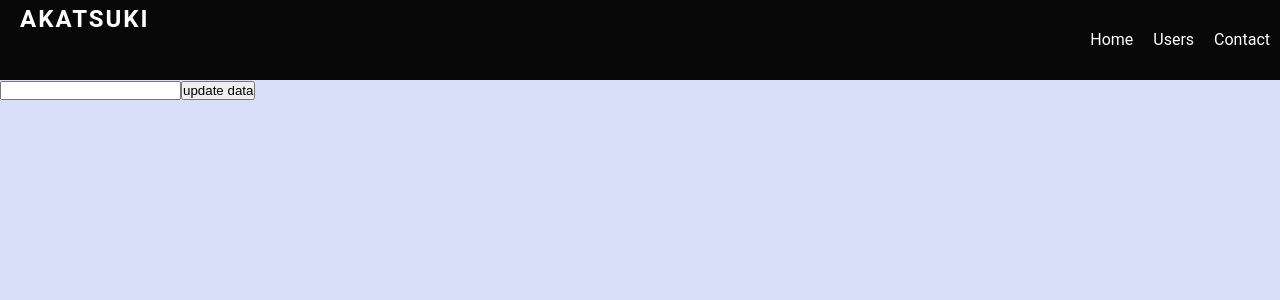
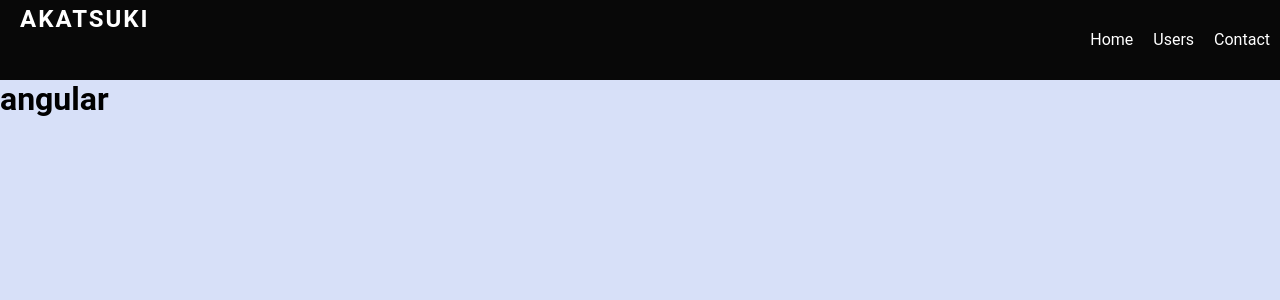
Before and after one commit to Piyushjar/angular, an Angular app: page / in a window 1280 px wide. Shown: the top 300 px of the page. Built offline with nearby package versions, Linux system fonts and the light colour scheme.

Commit message:
two way binding

```diff
--- a/src/app/app.component.html
+++ b/src/app/app.component.html
@@ -1,13 +1,24 @@
 <app-navbar> </app-navbar>
-<h1>{{ data }}</h1>
-<app-contact (updateDataEvent)="updateData($event)"></app-contact>
+<h1>{{ title }}</h1>
+
+<router-outlet></router-outlet>
+
+<!-- pipes -->
+<!-- <h1>{{ title | uppercase }}</h1>
+<h2>{{ date | date: "fullDate" }}</h2> -->
+
+<!-- two way binding -->
+<!-- <input type="text" [(ngModel)]="title" /> -->
+
+<!-- child to parent -->
+<!-- <app-contact (updateDataEvent)="updateData($event)"></app-contact>
+ -->
 
 <!-- <app-contact [item]="data"></app-contact>
 <button (click)="updateData()">update child data</button> -->
 
 <!-- <h1 [style.color]="color">Hello {{ title }}</h1>
 <button (click)="setValue()">change condition</button> -->
-<router-outlet></router-outlet>
 <!-- nested loop -->
 <!-- <ul *ngFor="let user of userDetails">
   <li>{{ user.name }}</li>
--- a/src/app/app.component.ts
+++ b/src/app/app.component.ts
@@ -6,7 +6,8 @@ import { Component } from '@angular/core';
   styleUrls: ['./app.component.css']
 })
 export class AppComponent {
-//   title = 'angular';
+  title = 'angular';
+  date =Date();
 //   data=20;
 //   show=true;
 //   color="green";
```
